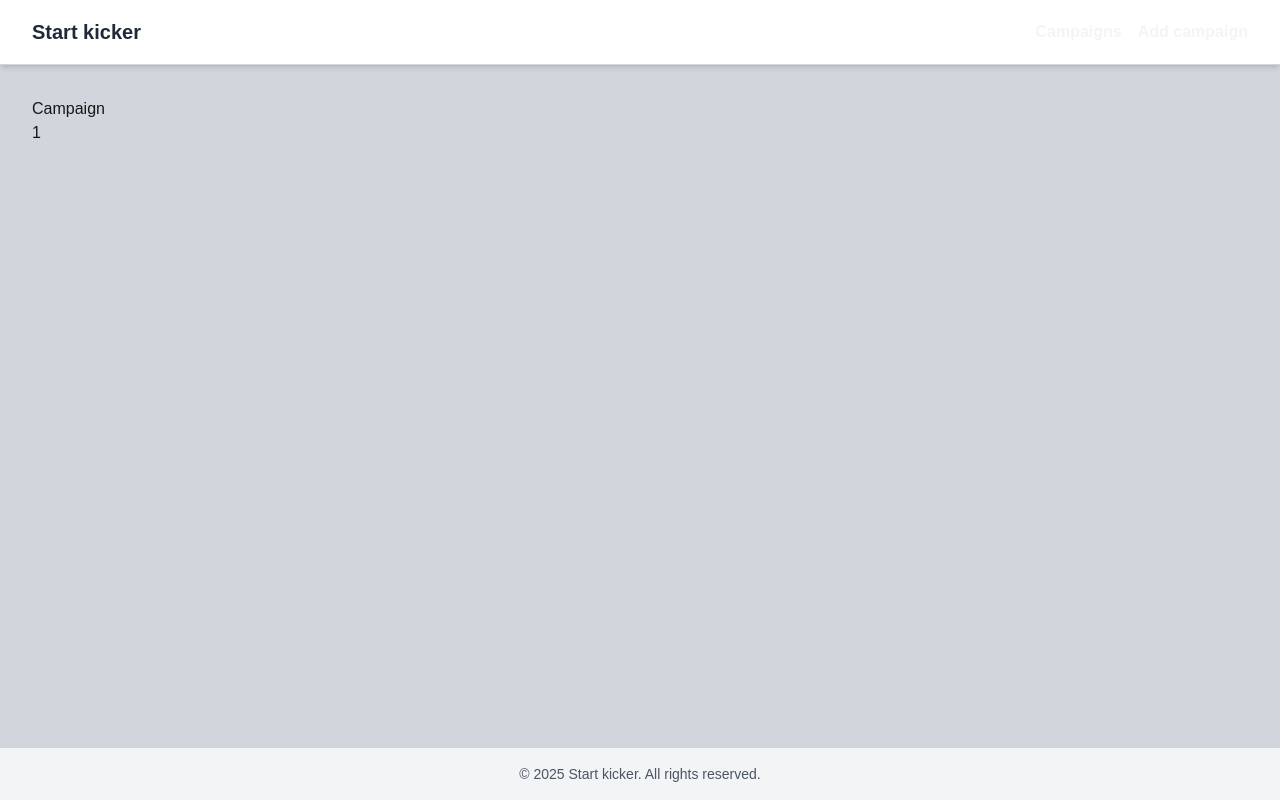
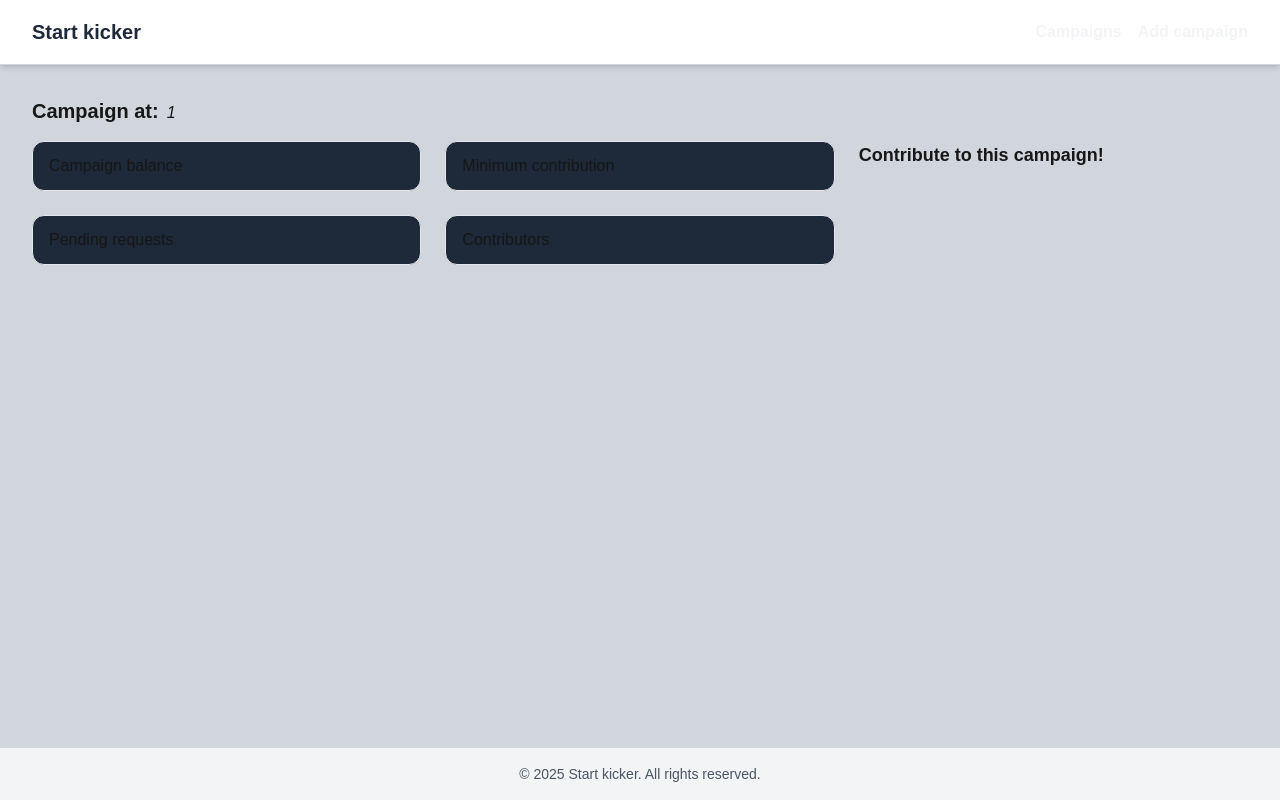
Before and after one commit to donczju-kraj/blockchain-course-startkicker, a Next.js app: page /campaigns/1 in a window 1280 px wide. Built offline with nearby package versions, Linux system fonts and the light colour scheme.

Commit message:
added space for camapign details and contributions

```diff
--- a/src/app/campaigns/[address]/page.tsx
+++ b/src/app/campaigns/[address]/page.tsx
@@ -1,3 +1,6 @@
+import CampaignDetails from "@/components/campaign/CampaignDetails";
+import ContributeToCampaign from "@/components/campaign/ContributeToCampaign";
+
 export default async function Page({
   params,
 }: {
@@ -6,8 +9,14 @@ export default async function Page({
   const campaignAddress = (await params).address;
   return (
     <>
-      <h2>Campaign</h2>
-      <p>{campaignAddress}</p>
+      <div className="flex items-end mb-4 space-x-2">
+        <h2 className="text-xl font-semibold">Campaign at:</h2>
+        <p className="italic">{campaignAddress}</p>
+      </div>
+      <div className="grid grid-cols-3 gap-6">
+        <CampaignDetails className="col-span-2" />
+        <ContributeToCampaign />
+      </div>
     </>
   );
 }
--- /dev/null
+++ b/src/components/campaign/CampaignDetails.tsx
@@ -0,0 +1,28 @@
+import { ReactNode } from "react";
+import clsx from "clsx";
+
+function DetailContainer({ children }: { children: ReactNode }) {
+  return (
+    <div className="px-4 py-3 border border-gray-200 bg-gray-800 rounded-xl">
+      {children}
+    </div>
+  );
+}
+export default function CampaignDetails({ className }: { className?: string }) {
+  return (
+    <div className={clsx("grid grid-cols-2 gap-6", className)}>
+      <DetailContainer>
+        <p>Campaign balance</p>
+      </DetailContainer>
+      <DetailContainer>
+        <p>Minimum contribution</p>
+      </DetailContainer>
+      <DetailContainer>
+        <p>Pending requests</p>
+      </DetailContainer>
+      <DetailContainer>
+        <p>Contributors</p>
+      </DetailContainer>
+    </div>
+  );
+}
--- /dev/null
+++ b/src/components/campaign/ContributeToCampaign.tsx
@@ -0,0 +1,7 @@
+export default function ContributeToCampaign() {
+  return (
+    <div>
+      <h4 className="text-lg font-semibold">Contribute to this campaign!</h4>
+    </div>
+  );
+}
```
